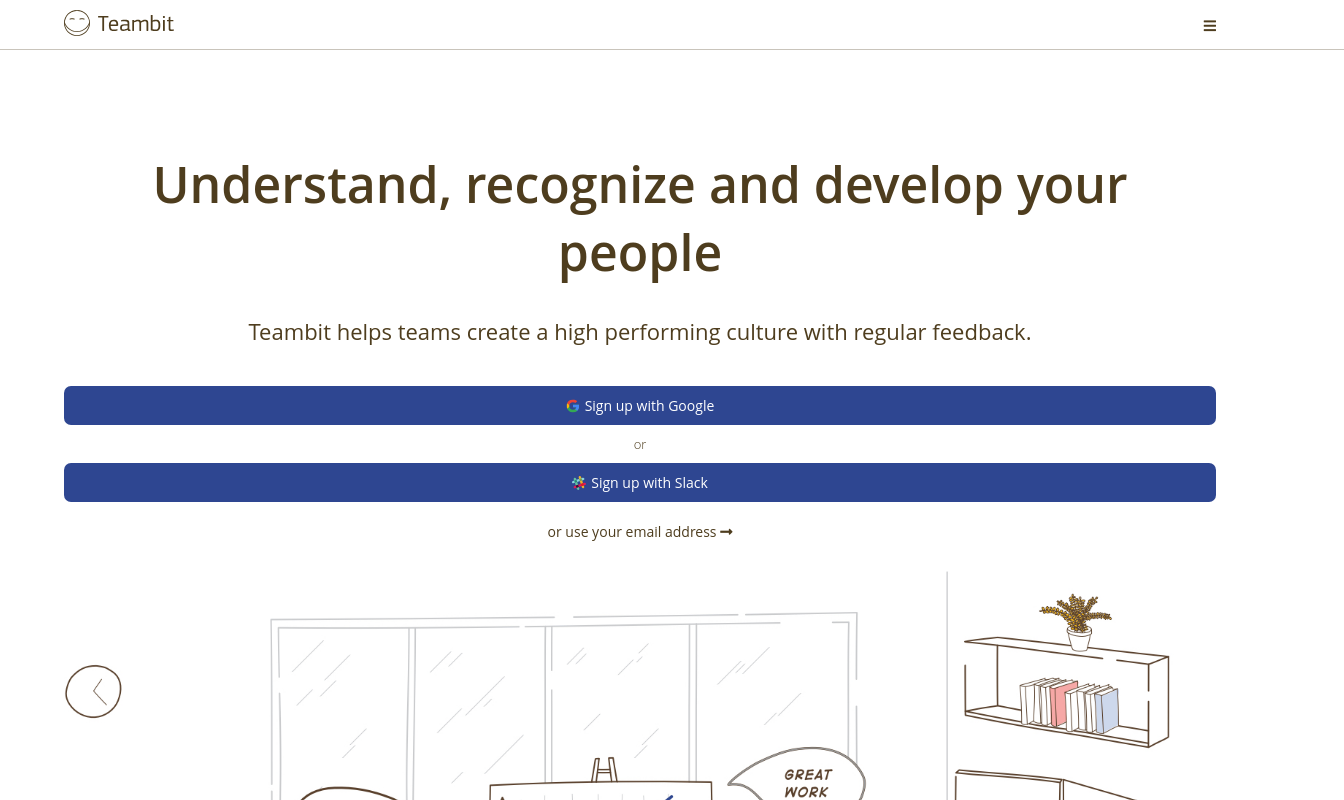
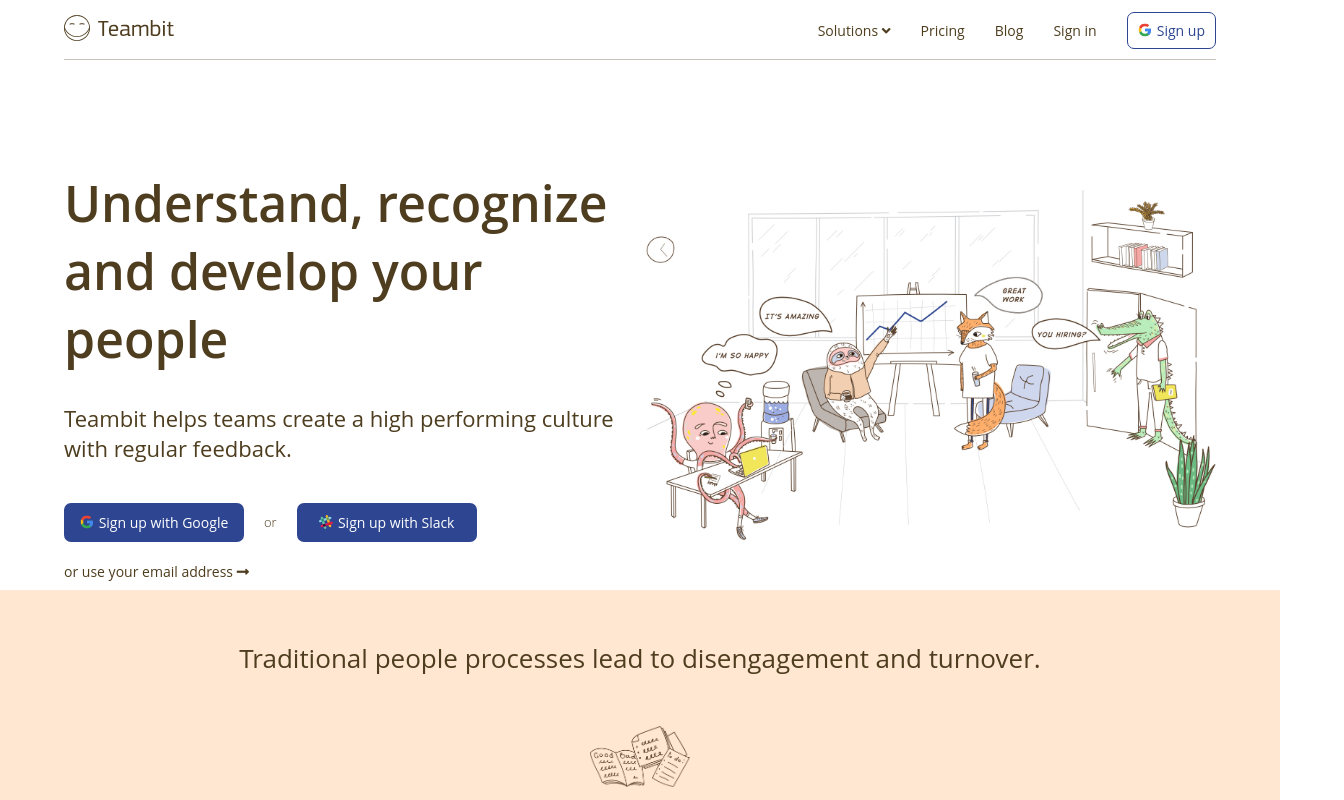
Before and after one commit to AndreaDeMartino/node-sass-teambit, a website: page index.html in a window 1280 px wide. Shown: the top 800 px of the page, 1344 px wide, since content can reach past the window. Drawn offline with Linux system fonts and the light colour scheme.

Commit message:
Create: Header full responsive

```diff
--- a/index.html
+++ b/index.html
@@ -25,6 +25,20 @@
           <div class="nav__hamburger">
             <i class="nav__hamburger--icon fas fa-bars"></i>
           </div>
+
+          <div class="nav__cta">
+            <ul class="nav__list">
+              <li class="nav__item">Solutions <i class="fas fa-angle-down"></i></li>
+              <li class="nav__item">Pricing</li>
+              <li class="nav__item">Blog</li>
+              <li class="nav__item">Sign in</li>
+              <li class="nav__item">
+                <a href="#" class="btn">
+                  <img class="btn--logo" src="dist/img/google-logo.svg" alt="logo-google"> Sign up
+                </a>
+              </li>
+            </ul>
+          </div>
         </nav>
 
         <!-- HEADER-MOBILE: Hamburger list -->
@@ -46,7 +60,7 @@
 
         <!-- HEADER: Jumbotron -->
         <div class="jumbotron">
-
+          <div class="jumbotron__container">
             <div class="jumbotron__text">
               <h1>Understand, recognize and develop your people</h1>
               <h3>Teambit helps teams create a high performing culture with regular feedback.</h3>
@@ -63,6 +77,8 @@
               <span> or use your email address <i class="fas fa-long-arrow-alt-right"></i>
               </span>
             </div>
+          </div>
+
 
           <div class="jumbotron__banner">
             <img class="jumbotron__banner--logo" src="dist/img/illustration-main.jpg" alt="jumbotron-banner">
--- a/src/style/partials/_header.scss
+++ b/src/style/partials/_header.scss
@@ -9,9 +9,25 @@
 // NAVBAR
 .nav{
   @include u--flex-center;
+  height: 60px;
   justify-content: space-between;
   position: relative;
   padding: 10px 0;
+  &__cta{
+    display: none;
+    .btn{
+      @include u--btn(#fff,$btn--blue);
+      border: 1px solid $btn--blue;
+      padding: 8px 10px;
+    }
+  }
+  &__list{
+    @include u--list(inline-block,30px);
+    @include u--flex-center;
+    .nav__item:last-child{
+      padding-right: 0;
+    }
+  }
   &:after{
     @include u--bottom-line(calc(100vw + 10%),$text--default,-10%);
   }
@@ -43,7 +59,6 @@
 // JUMBOTRON
 .jumbotron{
   margin-top: 100px;
-
   &__text{
   text-align: center;
 
@@ -59,14 +74,74 @@
       margin: 10px 0;
     }
     span{
+      width: 100%;
+      text-align: center;
       margin-top: 10px;
     }
   }
 
   &__banner{
+    @include u--flex-center;
     &--logo{
       width: 100%;
       margin: 30px 0 50px 0;
     }
   }
 }
+
+// MEDIAQUERY
+
+// Small Device
+@media all and (min-width: 576px){
+  .jumbotron{
+    &__cta{
+      @include u--flex-center(row);
+      flex-wrap: wrap;
+      .btn{
+        width: 180px;
+      }
+      h5{
+        margin: 0 20px;
+      }
+    }
+    &__banner--logo{
+    max-width: 570px;
+    }
+  }
+}
+
+// Medium Device
+@media all and (min-width: 768px){
+  .nav{
+    &__hamburger{
+      display: none;
+    }
+    &__cta{
+      display: block;
+    }
+  }
+}
+
+// Large Device
+@media all and (min-width: 1199px){
+  .nav:after{
+    width: 100%;
+    left: 0;
+  }
+  .jumbotron{
+    @include u--flex-center;
+    &__text{
+      text-align: left;
+    }
+    &__cta{
+      flex-direction: row;
+      justify-content: flex-start;
+      span{
+        text-align: left;
+      }
+    }
+    &__banner--logo{
+      width: 570px;
+    }
+  }
+}
```
Also changed, not shown: dist/style/main.css. Lines whose indentation alone changed are shown as unchanged.
